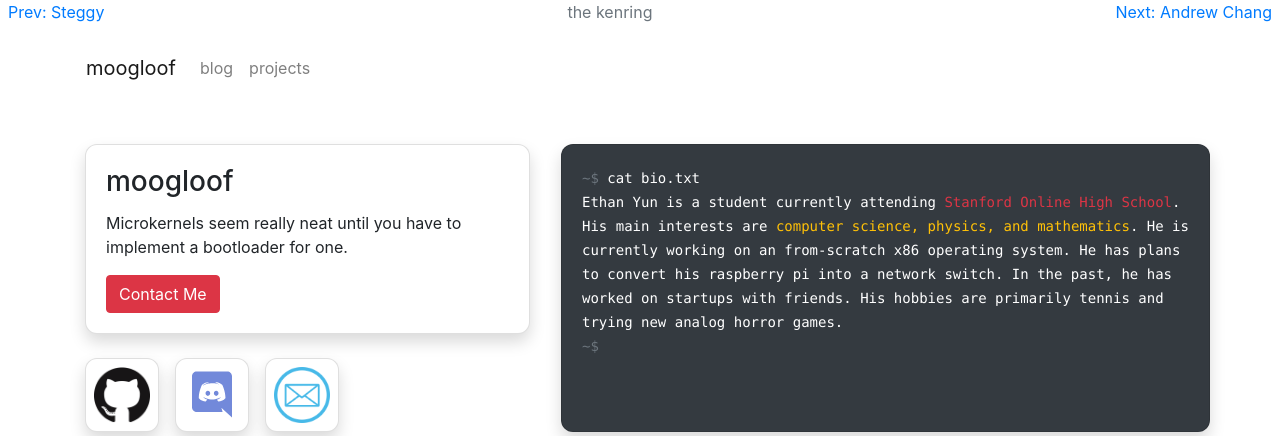
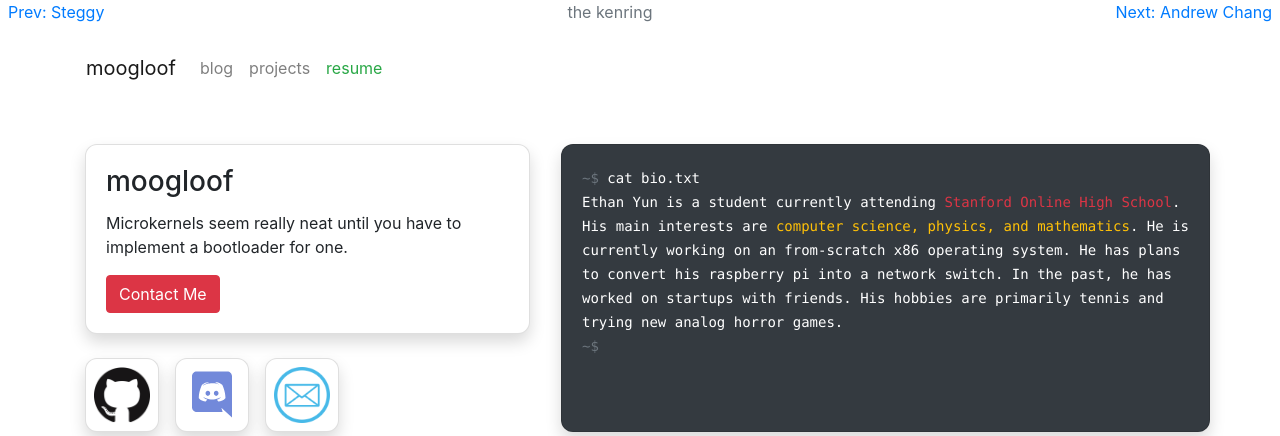
Before and after one commit to moogloof/moogloof.com, a Flask app: page / in a window 1280 px wide. Shown: the top 436 px of the page. Run offline with Flask 2, Linux system fonts and the light colour scheme.

Commit message:
Added resume

```diff
--- a/moogloof/templates/base.html
+++ b/moogloof/templates/base.html
@@ -27,6 +27,9 @@
 					<li class="nav-item">
 						<a class="nav-link" href="{{ url_for('projects') }}">projects</a>
 					</li>
+					<li class="nav-item">
+						<a class="nav-link text-success" href="{{ url_for('static', filename='resume.pdf') }}">resume</a>
+					</li>
 				</ul>
 				{% if logged_in() %}
 				<div class="dropdown">
```
Also changed, not shown: 1 other file.
